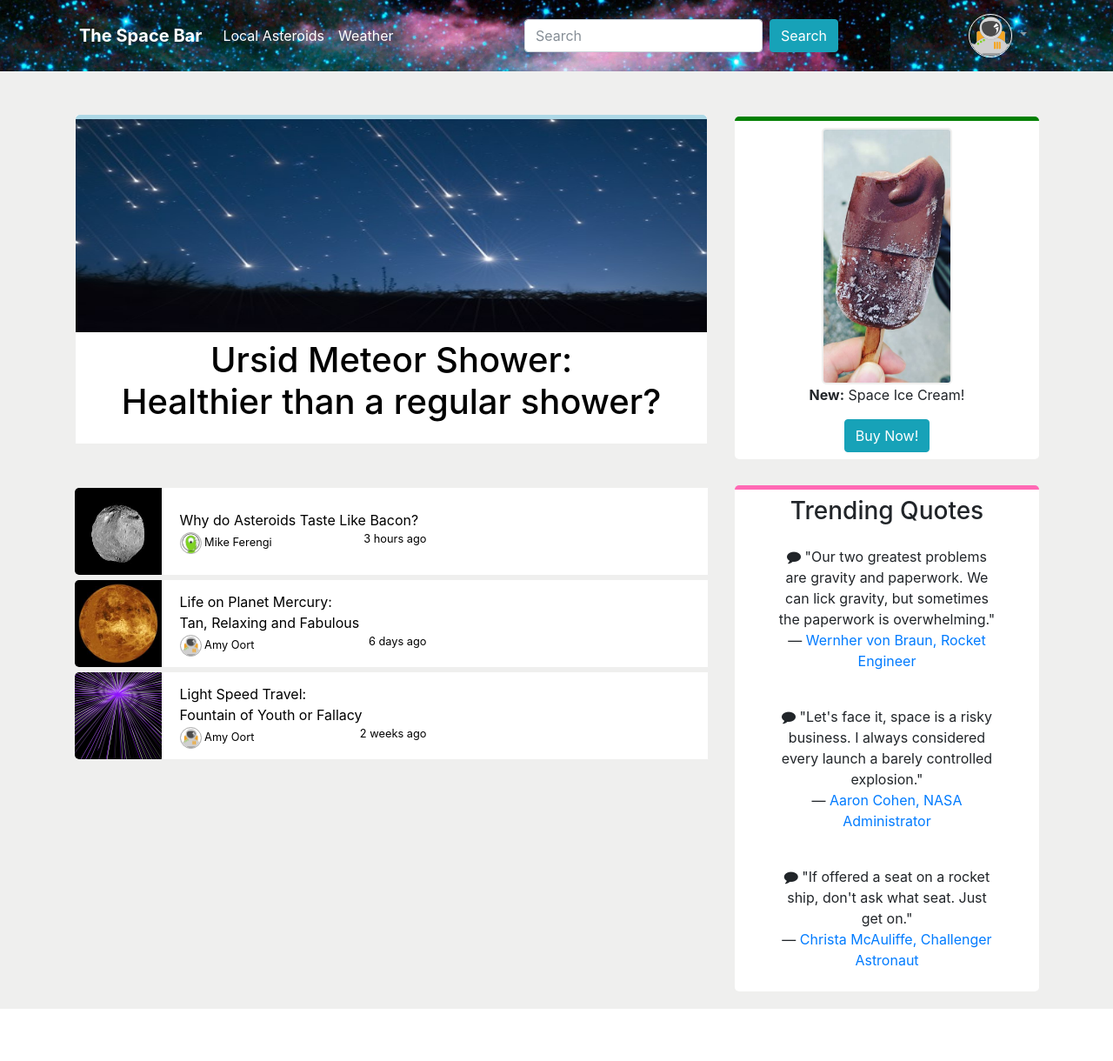
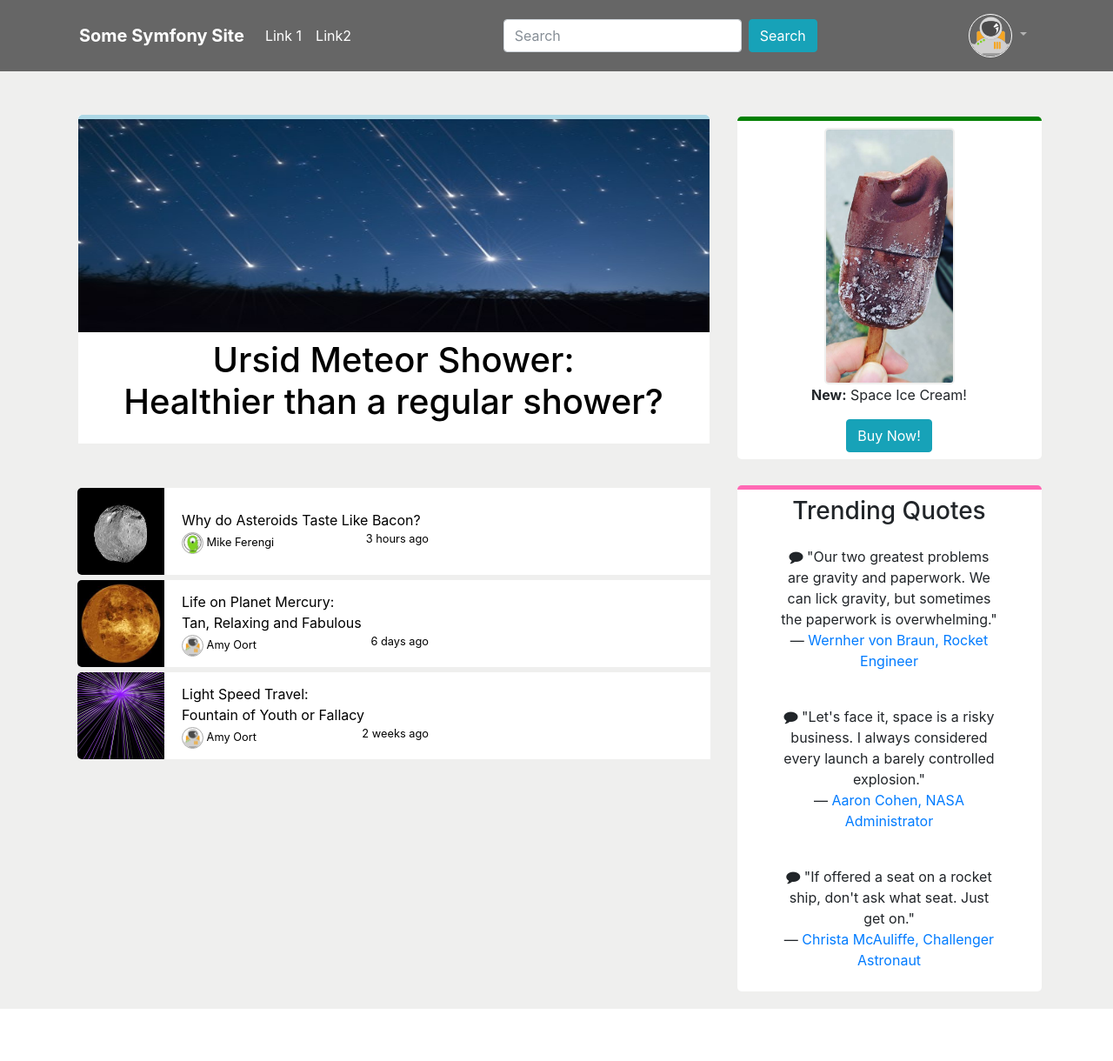
Before and after one commit to dhnsen/symfony-learning, a Symfony app: template skeleton/tutorial/templates/homepage.html.twig in a window 1280 px wide. Shown: the whole page at 87% size. Run offline with Twig, Linux system fonts and the light colour scheme; the template is opened without the code that fills it, so the values that code supplies are empty; some libraries are stand-ins or nearby versions.

Commit message:
adjusted some styles and removed distracting crap from the tutorial styles.

```diff
--- a/skeleton/public/css/styles.css
+++ b/skeleton/public/css/styles.css
@@ -10,8 +10,7 @@ html {height:100%}
 /* NAVIGATION */
 
 .navbar-bg {
-    background: url('../images/space-nav.jpg');
-    background-size: 80%;
+    background-color: #666 ;
 }
 
 .dropdown-menu, .dropdown-menu.show {
@@ -46,6 +45,12 @@ html {height:100%}
 
 .nav-tabs .nav-link:focus, .nav-tabs .nav-link:hover {
     color: #efefee;
+}
+
+/* body container */
+
+.body-container {
+    margin-left: 5px;
 }
 
 /* ADVERTISEMENT */
--- a/skeleton/templates/base.html.twig
+++ b/skeleton/templates/base.html.twig
@@ -15,17 +15,17 @@
 
     <body>
         <nav class="navbar navbar-expand-lg navbar-dark navbar-bg mb-5">
-            <a style="margin-left: 75px;" class="navbar-brand space-brand" href="#">The Space Bar</a>
+            <a style="margin-left: 75px;" class="navbar-brand space-brand" href="#">Some Symfony Site</a>
             <button class="navbar-toggler" type="button" data-toggle="collapse" data-target="#navbarNavDropdown" aria-controls="navbarNavDropdown" aria-expanded="false" aria-label="Toggle navigation">
             <span class="navbar-toggler-icon"></span>
           </button>
             <div class="collapse navbar-collapse" id="navbarNavDropdown">
                 <ul class="navbar-nav mr-auto">
                      <li class="nav-item">
-                       <a style="color: #fff;" class="nav-link" href="#">Local Asteroids</a>
+                       <a style="color: #fff;" class="nav-link" href="#">Link 1</a>
                      </li>
                      <li class="nav-item">
-                       <a style="color: #fff;" class="nav-link" href="#">Weather</a>
+                       <a style="color: #fff;" class="nav-link" href="#">Link2</a>
                      </li>
                    </ul>
                 <form class="form-inline my-2 my-lg-0">
@@ -47,7 +47,9 @@
             </div>
         </nav>
 
+        <div class="body-container">
         {% block body %}{% endblock %}
+        </div>
 
         <footer class="footer">
             <div class="container text-center">
```
